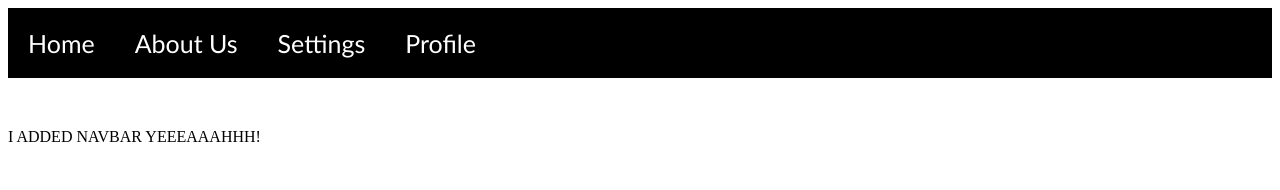
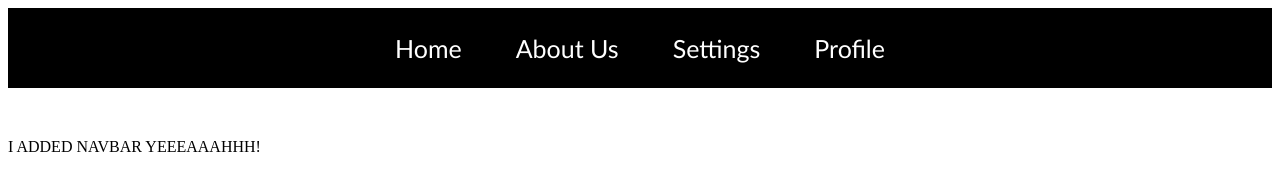
Before and after one commit to BluRedBrick/Learning-Website, a plain HTML site: page index.html in a window 1280 px wide. Drawn offline with Linux system fonts and the light colour scheme.

Commit message:
Centered the navbar. Had to remake the code.

```diff
--- a/style.css
+++ b/style.css
@@ -4,13 +4,14 @@
 .Top {
     background-color: rgb(0, 0, 0);
     margin: 0px 0px 50px 0px;
+    padding: 25px 0px 25px 0px;
     overflow: hidden;
+    text-align: center;
 }
 
 span {
-  float: left;
   color: white;
-  padding: 20px;
+  padding: 25px;
   font-size: 25px;
   font-family: 'Trebuchet MS', 'Lucida Sans Unicode', 'Lucida Grande', 'Lucida Sans', Arial, sans-serif;
 }
```
